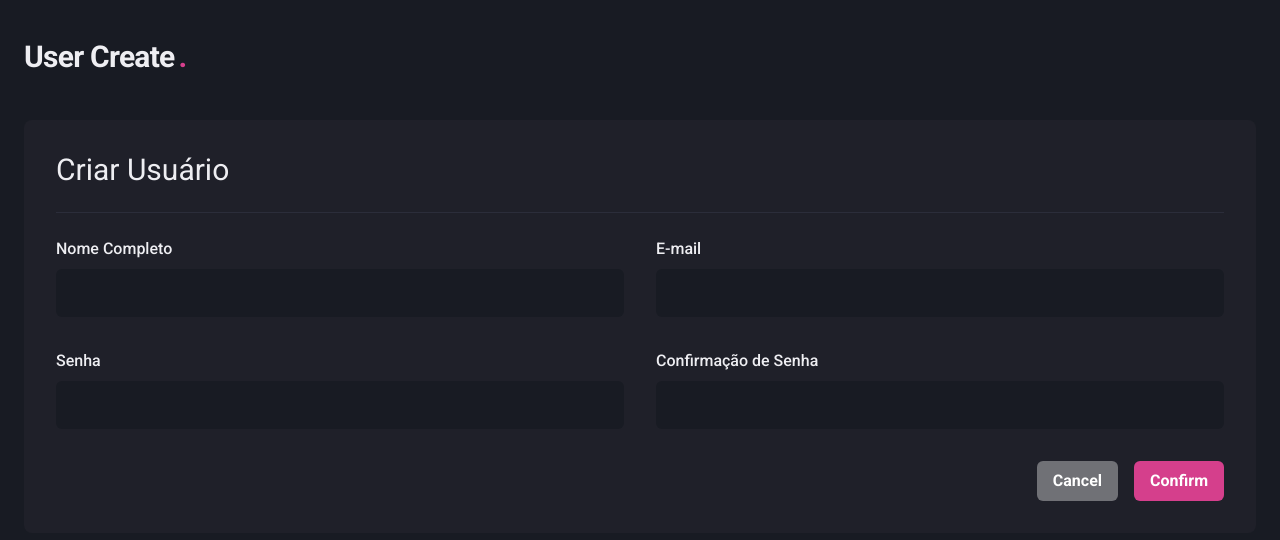
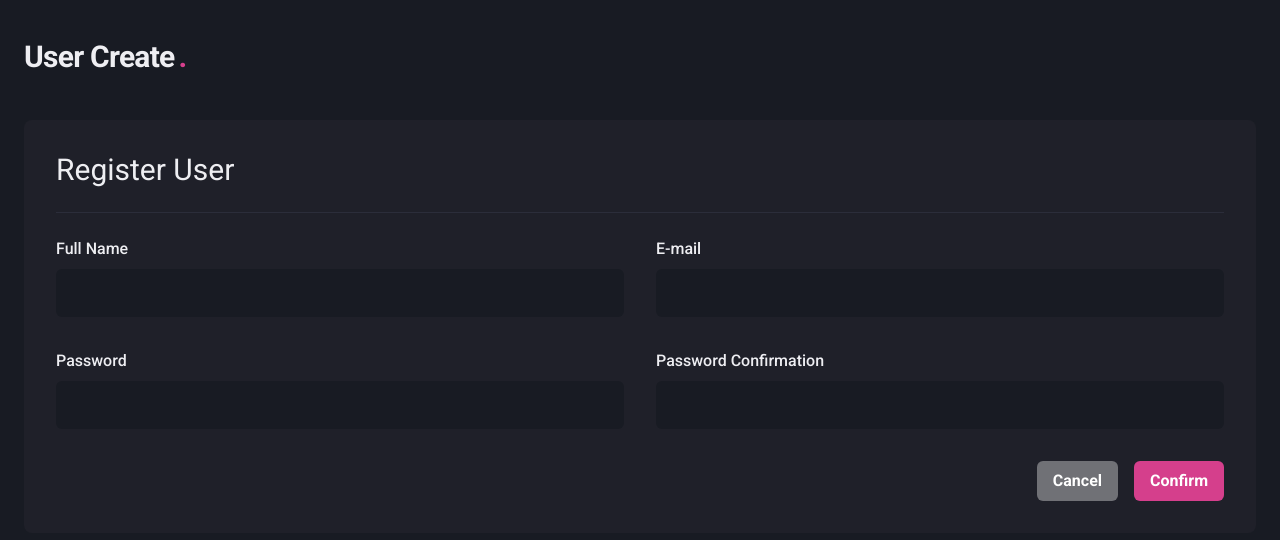
Before and after one commit to ThiagoCastagnazzi/user-crud, a Next.js app: page /user/create in a window 1280 px wide. Shown: the top 540 px of the page. Built offline with nearby package versions, Linux system fonts and the light colour scheme.

Commit message:
fix: form text to english

```diff
--- a/src/pages/user/create.tsx
+++ b/src/pages/user/create.tsx
@@ -91,7 +91,7 @@ export default function CreateUser() {
           )}
         >
           <Heading size="lg" fontWeight="normal">
-            Criar Usuário
+            Register User
           </Heading>
 
           <Divider my="6" borderColor="gray.700" />
@@ -99,7 +99,7 @@ export default function CreateUser() {
           <VStack spacing="8">
             <SimpleGrid minChildWidth="240px" spacing={["6", "8"]} w="100%">
               <Input
-                label="Nome Completo"
+                label="Full Name"
                 error={errors.name}
                 {...register("name")}
               />
@@ -114,13 +114,13 @@ export default function CreateUser() {
             <SimpleGrid minChildWidth="240px" spacing={["6", "8"]} w="100%">
               <Input
                 type="password"
-                label="Senha"
+                label="Password"
                 error={errors.password}
                 {...register("password")}
               />
               <Input
                 type="password"
-                label="Confirmação de Senha"
+                label="Password Confirmation"
                 error={errors.password_confirmation}
                 {...register("password_confirmation")}
               />
```
